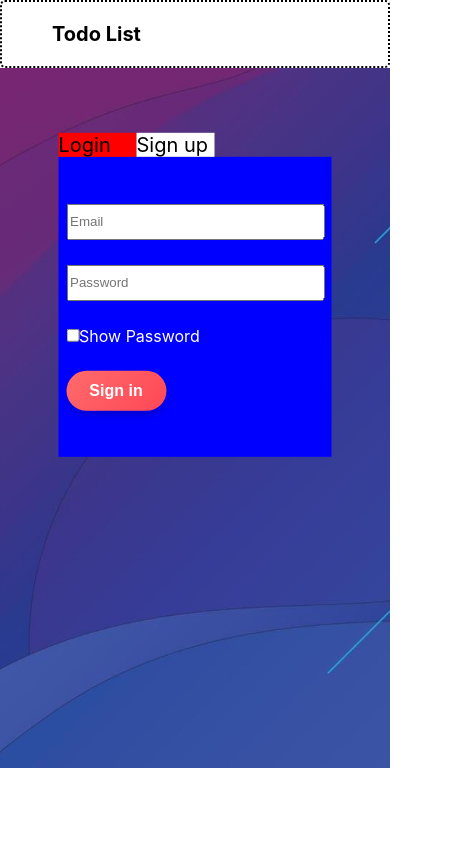
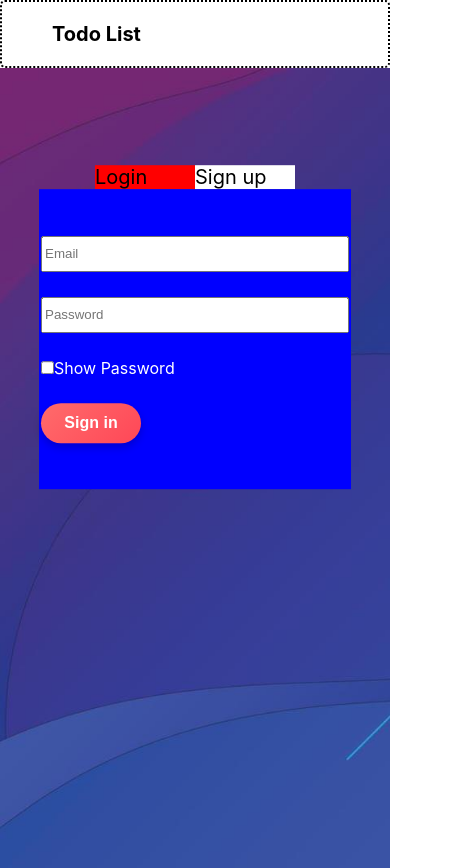
Before and after one commit to jmboumba/front-end-todo, a React (Create React App) app: page / in a window 390 px wide. Shown: the whole page, 449 px wide, since content can reach past the window. Before the commit the page ends 844 px from the top, so only its background shows below. Built offline with nearby package versions, Linux system fonts and the light colour scheme.

Commit message:
Rectification des formulaires : rendre responsive 2

```diff
--- a/src/App.css
+++ b/src/App.css
@@ -73,17 +73,20 @@
     background-size: cover; /* Optional: covers the entire background */
     background-repeat: no-repeat; /* Prevents the image from repeating */
     background-position: center; /* Centers the image */
-    height: 700px;
+    height: 800px;
 }
 
 .login-form{
-  transform: translate(15%, 20%);
+  transform: translate(0%, 30%);
+  display: flex;
+  flex-direction: column;
+  align-items: center;
 }
 
 .container-login{
   background-color: blue;
   height: 300px;
-  width: 70%;
+  width: 80%;
   display: flex;
   flex-direction: column;
   align-items: center;
@@ -94,7 +97,7 @@
 .container-signup{
   background-color: blue;
   height: 500px;
-  width: 70%;
+  width: 80%;
   display: flex;
   flex-direction: column;
   align-items: center;
@@ -103,12 +106,13 @@
 }
 
 .input{
-  width: 250px;
+  width: 300px;
   height: 30px;
 }
 
 .log-title{
   padding: 5% 0 0 0%;
+
 }
 
 .form-item{
@@ -128,7 +132,7 @@ th{
 }
 
 .span{
-  width:20%;
+  width:100px;
   display:inline-block;
   font-size: 20px;
 }
--- a/src/App.js
+++ b/src/App.js
@@ -185,6 +185,7 @@ const fetchData = async (userId) => {
             (
             <>
                 <div className='login-form'>
+                  <div>
                   <a onClick={() => setLogForm(true)}>
                     <div className="span" style={{backgroundColor:logForm ? "red" : "white", }}>
                       <span>Login</span>
@@ -195,6 +196,7 @@ const fetchData = async (userId) => {
                       <span>Sign up</span>
                     </div>
                   </a>
+                  </div>
                   {logForm ? (
                       <div className='container-login'>
                         <form onSubmit={handleSubmit}>
```
